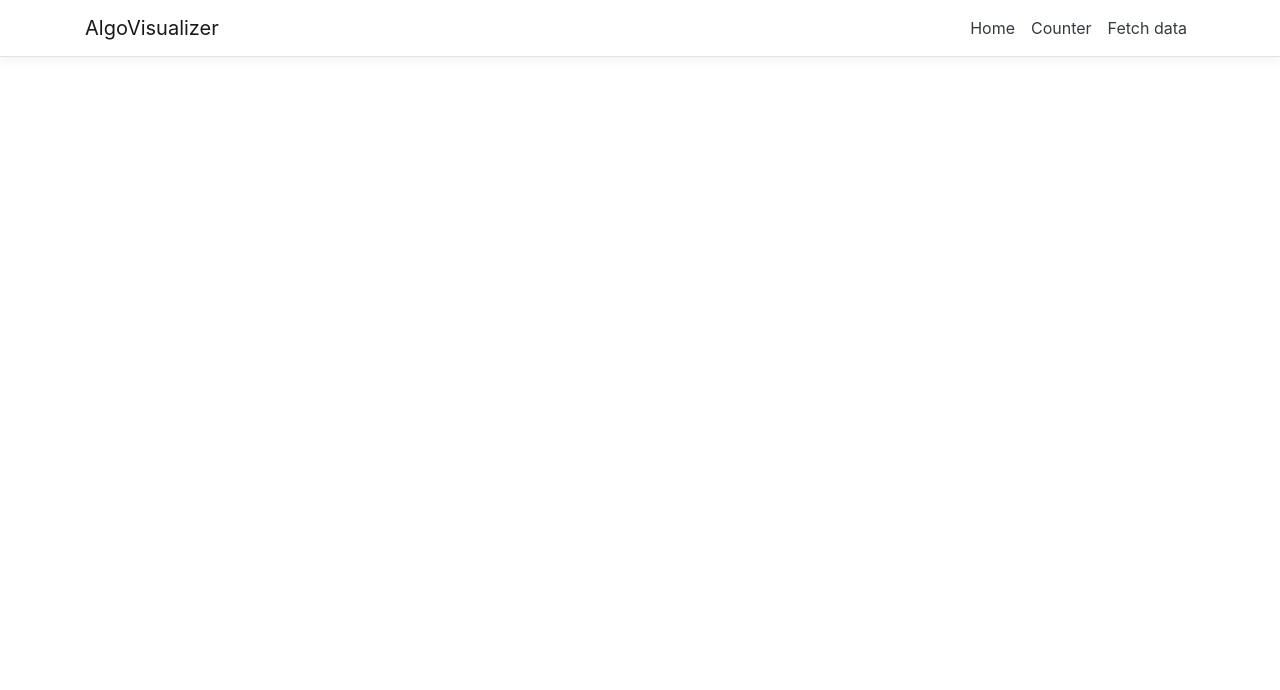
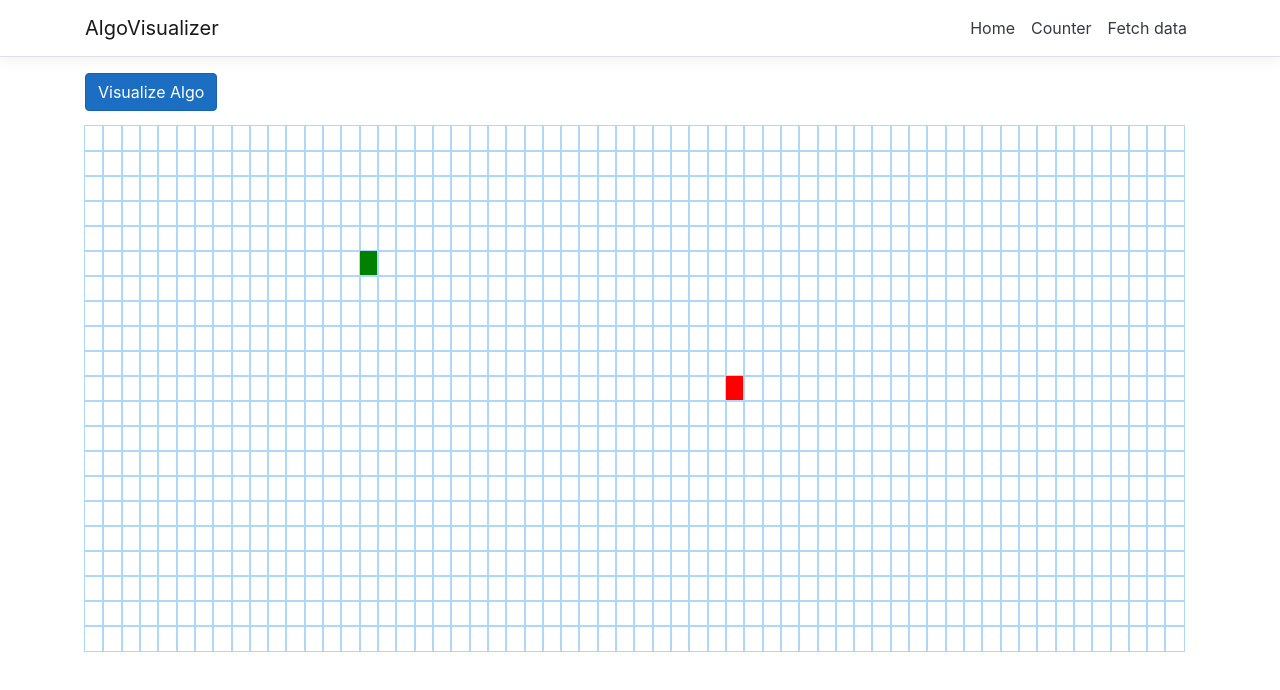
Before and after one commit to melikpehlivanov/AlgorithmVisualizer, a React (Create React App) app in the folder AlgoVisualizer/AlgoVisualizer/ClientApp/: page /pathfindingAlgorithms in a window 1280 px wide. Shown: the top 690 px of the page. Built offline with nearby package versions, Linux system fonts and the light colour scheme.

Commit message:
Implement Grid component

```diff
--- a/AlgoVisualizer/AlgoVisualizer/ClientApp/src/App.js
+++ b/AlgoVisualizer/AlgoVisualizer/ClientApp/src/App.js
@@ -4,6 +4,7 @@ import { Layout } from './components/Layout';
 import { Home } from './components/Home';
 import { FetchData } from './components/FetchData';
 import { Counter } from './components/Counter';
+import Grid from './components/Grid/Grid'
 
 import './custom.css'
 
@@ -15,6 +16,7 @@ export default class App extends Component {
       <Layout>
         <Route exact path='/' component={Home} />
         <Route path='/counter' component={Counter} />
+        <Route path='/pathfindingAlgorithms' component={Grid}></Route>
         <Route path='/fetch-data' component={FetchData} />
       </Layout>
     );
--- a/AlgoVisualizer/AlgoVisualizer/ClientApp/src/components/Grid/Grid.css
+++ b/AlgoVisualizer/AlgoVisualizer/ClientApp/src/components/Grid/Grid.css
@@ -1,8 +1,3 @@
 .grid {
-    margin: 100px 0 0 !important;
+    margin: 15px 0 0 !important;
 }
-
-.main-grid {
-    position: absolute !important;
-    z-index: 1;
-}
--- a/AlgoVisualizer/AlgoVisualizer/ClientApp/src/components/Grid/Grid.jsx
+++ b/AlgoVisualizer/AlgoVisualizer/ClientApp/src/components/Grid/Grid.jsx
@@ -0,0 +1,116 @@
+import React, { Component, Fragment } from 'react'
+import Node from './Node/Node'
+
+import './Grid.css'
+
+const StartNodeRow = 5;
+const StartNodeCol = 15;
+const EndNodeRow = 10;
+const EndNodeCol = 35;
+
+const Rows = 21;
+const Cols = 60;
+
+export default class Grid extends Component {
+    constructor(){
+        super();
+        this.state = {
+            grid: [],
+            isMouseStillClicked: false,
+        }
+    }
+
+    componentDidMount(){
+        this.setState({grid: getInitialGrid()});
+    }
+
+    handleMouseDown(row, col) {
+        const newGrid = setWallNode(this.state.grid, row, col);
+        this.setState({grid: newGrid, isMouseStillClicked: true});
+      }
+
+    handleMouseEnter(row, col) {
+        if (!this.state.isMouseStillClicked)
+            return;
+
+        const newGrid = setWallNode(this.state.grid, row, col);
+        this.setState({grid: newGrid});
+    }
+
+    handleMouseUp() {
+        this.setState({isMouseStillClicked: false});
+    }
+
+    render() {
+        const {grid} = this.state;
+
+        return (
+            <Fragment>
+            <button className="btn btn-primary">Visualize Algo</button>
+
+            <div className="grid">
+                {grid.map((row, rowIndex) => {
+                    return(
+                            <div id={`row-${rowIndex}`} key={rowIndex}>
+                                {row.map((node, nodeIndex) => {
+                                    const {row, col, isStart, isEnd, isWall} = node;
+                                    return(
+                                        <Node key={nodeIndex}
+                                            row={row}
+                                            col={col}
+                                            isStart={isStart}
+                                            isEnd={isEnd}
+                                            isWall={isWall}
+                                            onMouseDown={(row, col) => this.handleMouseDown(row, col)}
+                                            onMouseEnter={(row, col) => this.handleMouseEnter(row, col)}
+                                            onMouseUp={() => this.handleMouseUp()}
+                                            >
+                                        </Node>
+                                    );
+                                })}
+                            </div>
+                    );
+                })
+            }
+            </div>
+            </Fragment>
+        );
+    }
+}
+
+const getInitialGrid = () => {
+    const grid = [];
+    for (let row = 0; row < Rows; row++) {
+      const currentRow = [];
+      for (let col = 0; col < Cols; col++) {
+        currentRow.push(createNode(row, col));
+      }
+      grid.push(currentRow);
+    }
+    return grid;
+  };
+
+const createNode = (row, col) => {
+    return {
+        row,
+        col,
+        isStart: row === StartNodeRow && col === StartNodeCol,
+        isEnd: row === EndNodeRow && col === EndNodeCol,
+        isWall: false,
+    };
+};
+
+const setWallNode = (grid, row, col) => {
+    if((row === StartNodeRow && col === StartNodeCol) || (row === EndNodeRow && col === EndNodeCol))
+        return grid;
+
+    const newGrid = grid.slice();
+    const node = newGrid[row][col];
+    const newNode = {
+        ...node,
+        isWall: !node.isWall,
+    };
+    newGrid[row][col] = newNode;
+    console.log(newNode);
+    return newGrid;
+};
--- a/AlgoVisualizer/AlgoVisualizer/ClientApp/src/components/Home.js
+++ b/AlgoVisualizer/AlgoVisualizer/ClientApp/src/components/Home.js
@@ -1,26 +1,26 @@
-import React, { Component } from 'react';
+import React, { Component, Fragment } from 'react';
+import Grid from './Grid/Grid'
+import { Link } from 'react-router-dom';
 
 export class Home extends Component {
   static displayName = Home.name;
 
   render () {
     return (
+      <Fragment>
         <div>
-        <h1>Hello, world!</h1>
-        <p>Welcome to your new single-page application, built with:</p>
+          <h1>Welcome to AlgoVisualizer!</h1>
+          <p>Please choose one of the following algorithms</p>
+          <li>
             <ul>
-          <li><a href='https://get.asp.net/'>ASP.NET Core</a> and <a href='https://msdn.microsoft.com/en-us/library/67ef8sbd.aspx'>C#</a> for cross-platform server-side code</li>
-          <li><a href='https://facebook.github.io/react/'>React</a> for client-side code</li>
-          <li><a href='http://getbootstrap.com/'>Bootstrap</a> for layout and styling</li>
+              <Link to='/pathfindingAlgorithms'>Pathfinding algorithms</Link>
             </ul>
-        <p>To help you get started, we have also set up:</p>
             <ul>
-          <li><strong>Client-side navigation</strong>. For example, click <em>Counter</em> then <em>Back</em> to return here.</li>
-          <li><strong>Development server integration</strong>. In development mode, the development server from <code>create-react-app</code> runs in the background automatically, so your client-side resources are dynamically built on demand and the page refreshes when you modify any file.</li>
-          <li><strong>Efficient production builds</strong>. In production mode, development-time features are disabled, and your <code>dotnet publish</code> configuration produces minified, efficiently bundled JavaScript files.</li>
+              <Link to='/sortingAlgorithms'>Sorting algorithms</Link>
             </ul>
-        <p>The <code>ClientApp</code> subdirectory is a standard React application based on the <code>create-react-app</code> template. If you open a command prompt in that directory, you can run <code>npm</code> commands such as <code>npm test</code> or <code>npm install</code>.</p>
+          </li>
         </div>
+      </Fragment>
     );
   }
 }
```
Lines whose indentation alone changed are shown as unchanged.
